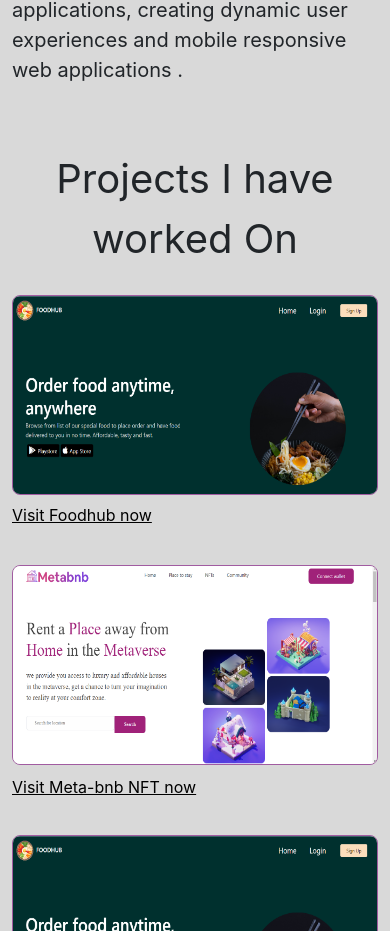
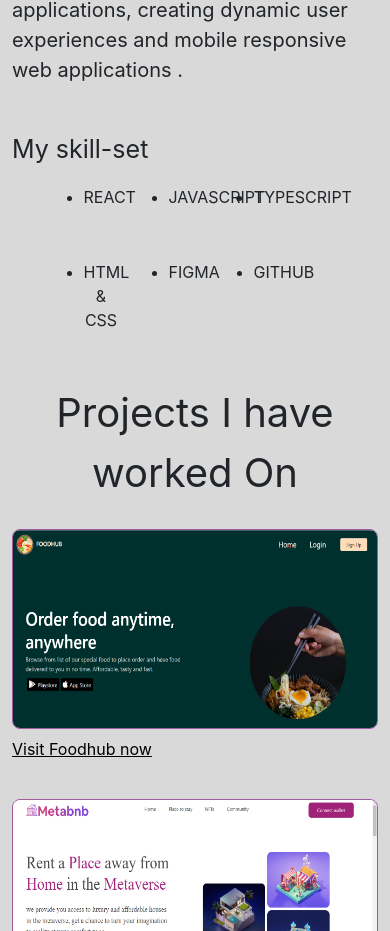
Before and after one commit to Emmaxfans/portfolio, a React (Create React App) app: page / in a window 390 px wide. Shown: the part 1198-2129 px from the top of the page. Built offline with nearby package versions, Linux system fonts and the light colour scheme.

Commit message:
added skill set section to body.js

```diff
--- a/src/Assets/styles/body.css
+++ b/src/Assets/styles/body.css
@@ -152,27 +152,6 @@
     font-family: inter;
   }
 
-  /* .about-con ul{
-    display: flex;
-    list-style: 2px circle #a5a5a5;
-    flex-direction: row;
-  }
-
-  .about-con ul li{
-    color: #000000;
-    font-size: 25px;
-  }
-
-  .about-con ul li::before{
-    color: #a15ca1;
-    content: \2022;
-  }
-
-  .about-con li:nth-child(2),.about-con li:nth-child(1){
-    margin-right: 50px;
-  } */
-
-
   .project-con{
     width: 250px;
     height: 250px;
@@ -256,6 +235,44 @@
     width: 40px;
   }
 
+  /* skill set styling */
+
+  .skill-p{
+    font-size: 25px;
+    margin-top: 30px;
+    /* text-align: center; */
+    /* margin-left: 40%; */
+  }
+
+  .skill{
+    justify-content: left;
+    /* text-align: left; */
+
+  }
+
+  .flex{
+    display: flex;
+    /* padding-left: 20px; */
+    margin-bottom: 40px;
+    /* list-style: none; */
+  }
+
+  .flex li{
+    margin-right: 80px;
+    /* background-color: #a15ca1; */
+    /* height: 50px; */
+    /* width: 50px; */
+  }
+
+  .flex li i{
+    justify-content: center;
+    padding: 5px 8px;
+    font-size: 40px;
+  }
+
+  .flex li p{
+    text-align: center;
+  }
   /* pop out on hover */
 
   img {
@@ -410,4 +427,21 @@
       border: none;
     }
 
+    /* skill set styling */
+    .flex{
+      justify-content: center;
+      margin-bottom: 40px;
+    }
+
+    .flex li{
+      margin-right: 50px;
+      height: 35px;
+      width: 35px;
+    }
+
+    .flex li i{
+      padding: 3px 5px;
+      font-size: 30px;
+    }
+
   }
--- a/src/Component/Body.js
+++ b/src/Component/Body.js
@@ -7,6 +7,7 @@
 import metabnb from '../Assets/images/meta-bnb.png'
 import handcoding from '../Assets/images/hand1.gif'
 import foodhub from '../Assets/images/food-landing.png'
+// import twitter from '../Assets/images/twitter.png'
 // import guy from '../Assets/images/guy.PNG'
 
 const Body = () => {
@@ -68,32 +69,42 @@
     I'm a self-taught Front-End Developer, Passion about UI effects and animations, building amazing web applications, creating dynamic user experiences and mobile responsive web applications .
     </p>
 
-    {/* <p>My skill-set</p>
-    <div className='about-con'>
-    <ul>
-        <li>
-          Github
+    <p className='skill-p'>My skill-set</p>
+
+    <ul className='skill'>
+      <div className='flex'>
+      <li>
+          {/* <i class="fa fa-react fab" /> */}
+          {/* <img src={twitter} alt="social-icons" /> */}
+          <p>REACT</p>
         </li>
         <li>
-          Github
+          {/* <i class="fa fa-js fab" /> */}
+          <p>JAVASCRIPT</p>
         </li>
         <li>
-          Github
+          {/* <i class="fa fa-tsx fab" /> */}
+          <p>TYPESCRIPT</p>
         </li>
+      </div>
     </ul>
 
-    <ul>
+    <ul className='skill'>
+      <div className='flex'>
         <li>
-          Github
+          {/* <i class="fa fa-html5 fab" /> */}
+          <p>HTML & CSS</p>
         </li>
         <li>
-          Github
+          {/* <i class="fa fa-css3 fab" /> */}
+          <p>FIGMA</p>
         </li>
         <li>
-          Github
+          {/* <i class="fa fa-figmas fab" /> */}
+          <p>GITHUB</p>
         </li>
+      </div>
     </ul>
-    </div> */}
 
     </div>
     <div className="col-lg-4">
```
Also changed, not shown: public/letter-e.png (deleted).
